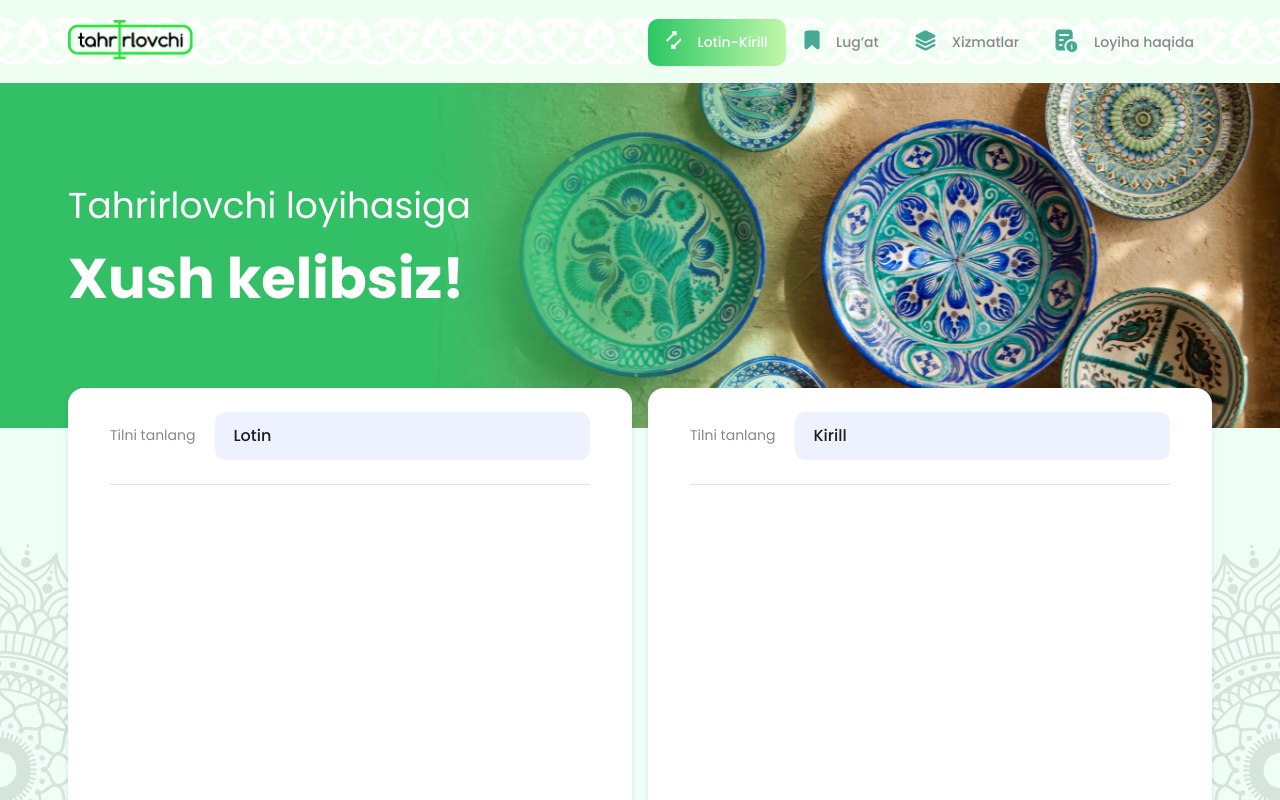
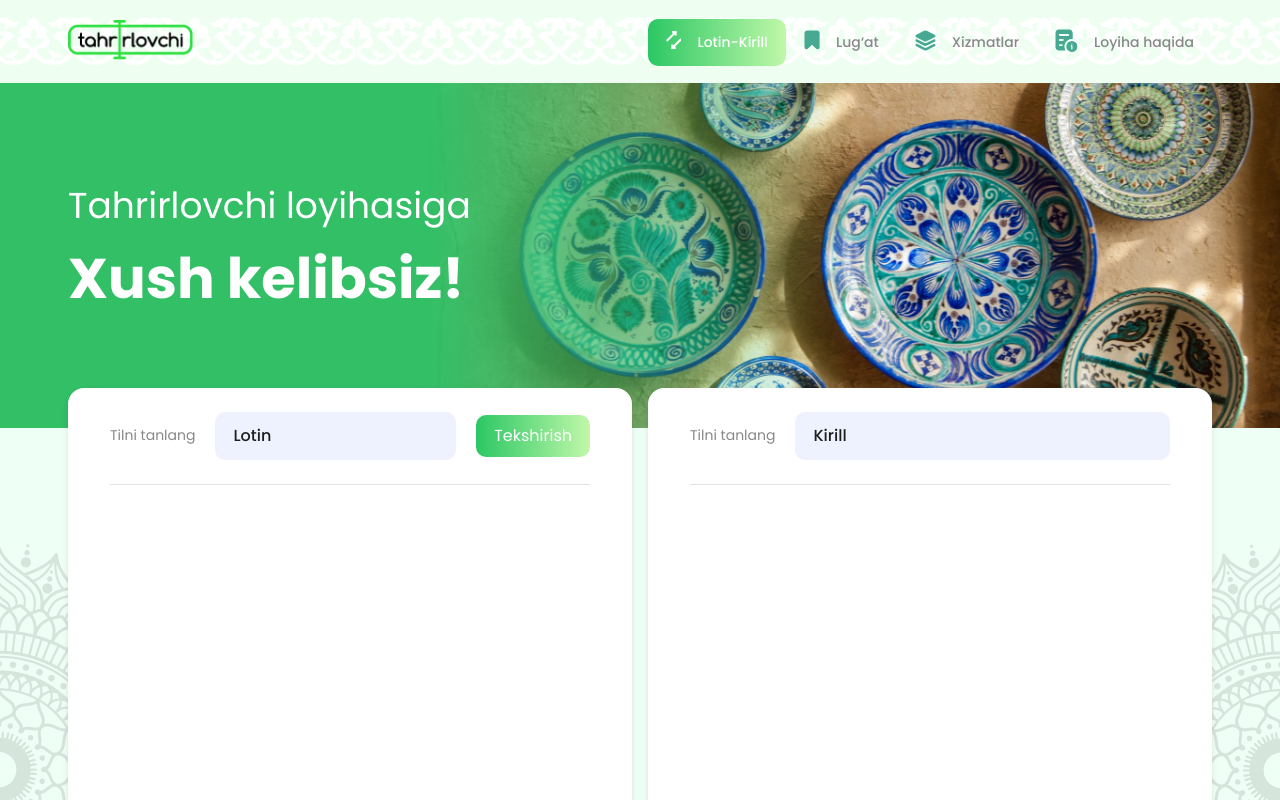
Before and after one commit to NurmuhammadovHojiakbar/tahrirlovchi, a React (Vite) app: page / in a window 1280 px wide. Shown: the top 800 px of the page. Built offline with nearby package versions, Linux system fonts and the light colour scheme.

Commit message:
add highlighter

```diff
--- a/src/components/about-app/index.jsx
+++ b/src/components/about-app/index.jsx
@@ -42,22 +42,22 @@ const AboutApp = () => {
           </p>
           <ul className="about-app__list">
             <li className="about-app__item">
-              Matn va so‘zlarni lotin-krill, kirill-lotin garafikasiga onlayn,
+              Matn va so‘zlarni lotin-krill, kirill-lotin grafikasiga onlayn,
               tez va bexato o‘girish;
             </li>
             <li className="about-app__item">
-              Matn va so‘zlarni yozilish jihatdan to‘g‘liginini tekshirish;
+              Matn va so‘zlarni yozilish jihatdan to‘g‘riliginini tekshirish;
             </li>
             <li className="about-app__item">
               Barcha yo‘nalishlardagi izohli lug‘atlar bazasi;
             </li>
             <li className="about-app__item">
-              Sonlarni lotin hamda kirill garafikasida tezkorlik bilan so‘zlarga
+              Sonlarni lotin hamda kirill grafikasida tezkorlik bilan so‘zlarga
               aylantirish;
             </li>
             <li className="about-app__item">
               Microsoft word hamda microsoft excel fayllarni lotin va kirill
-              garafikasida tezkorlik bilan o‘girish;
+              grafikasida tezkorlik bilan o‘girish;
             </li>
             <li className="about-app__item">
               Rasmlardan matnni ajratib olish.
--- a/src/components/dictionary/dictionary-list/index.jsx
+++ b/src/components/dictionary/dictionary-list/index.jsx
@@ -59,13 +59,13 @@ const DictionaryList = () => {
   return (
     <div className="dictionary-wrapper">
       <header className="dictionary-wrapper__header">
-        <h2 className="dictionary-wrapper__title">So’zni yozing</h2>
+        <h2 className="dictionary-wrapper__title">So‘zni yozing</h2>
         <div className="dictionary-wrapper__search">
           <label className="dictionary-wrapper__label">
             <input
               className="dictionary-wrapper__input"
               type="text"
-              placeholder="So’zni yozing"
+              placeholder="So‘zni yozing"
               value={search}
               onChange={(e) => setSearch(e.target.value)}
             />
--- a/src/components/editor/editor-header/index.jsx
+++ b/src/components/editor/editor-header/index.jsx
@@ -1,54 +1,70 @@
 import { useState } from "react";
 import { useDispatch, useSelector } from "react-redux";
 import PropTypes from "prop-types";
+import { EditorState } from "draft-js";
 import {
-  // updateErrorWords,
+  updateEditor,
+  updateErrorWords,
   updateLang,
 } from "../../../store/reducer/editor-slice";
-// import { useCheckContentMutation } from "../../../store/api";
-// import translate from "../../../utils/Translator";
-// import Swal from "sweetalert2";
+import { useCheckContentMutation } from "../../../store/api";
+import translate from "../../../utils/Translator";
+import Swal from "sweetalert2";
+import { generateDecorator } from "../../../utils/helpers";
 
 const EditorHeader = ({ pos }) => {
   const [open, setOpen] = useState(false);
-  const { isLatin /*content*/ } = useSelector((store) => store.editorState);
+  const { isLatin, content } = useSelector((store) => store.editorState);
   const dispatch = useDispatch();
-  // const [mutator] = useCheckContentMutation();
+  const [mutator] = useCheckContentMutation();
 
-  // const checkHandler = async (words) => {
-  //   try {
-  //     const res = mutator({
-  //       text: translate(words, true),
-  //     });
-  //     const data = await res.data;
-  //     console.log(data);
-  //     if (res.data?.length > 0) {
-  //       if (lang === "lotin") {
-  //         return dispatch(updateErrorWords(res.data));
-  //       }
-  //       const translatedErrors = res.data.map((el) => {
-  //         return {
-  //           word: translate(el.word),
-  //           suggestions: el.suggestions.map((el) => translate(el)),
-  //         };
-  //       });
-  //       return dispatch(updateErrorWords(translatedErrors));
-  //     }
-  //     Swal.fire({
-  //       title: "Muvaffaqiyatli!",
-  //       text: "Xato so‘z topilmadi! Davom ettirishni xohlaysizmi",
-  //       icon: "success",
-  //       confirmButtonText: "Ha",
-  //     });
-  //   } catch (err) {
-  //     Swal.fire({
-  //       title: "Xatolik!",
-  //       text: "Davom ettirishni xohlaysizmi",
-  //       icon: "error",
-  //       confirmButtonText: "Ha",
-  //     });
-  //   }
-  // };
+  const checkHandler = async (words) => {
+    try {
+      const res = await mutator({
+        text: translate(words, true),
+      });
+      const data = await res.data;
+      if (data?.length > 0) {
+        if (isLatin) {
+          dispatch(updateErrorWords(data));
+          return dispatch(
+            updateEditor(
+              EditorState.set(content, {
+                decorator: generateDecorator(data),
+              })
+            )
+          );
+        }
+        const translatedErrors = data.map((el) => {
+          return {
+            word: translate(el.word),
+            suggestions: el.suggestions.map((el) => translate(el)),
+          };
+        });
+        dispatch(updateErrorWords(translatedErrors));
+        return dispatch(
+          updateEditor(
+            EditorState.set(content, {
+              decorator: generateDecorator(translatedErrors),
+            })
+          )
+        );
+      }
+      Swal.fire({
+        title: "Muvaffaqiyatli!",
+        text: "Xato so‘z topilmadi! Davom ettirishni xohlaysizmi",
+        icon: "success",
+        confirmButtonText: "Ha",
+      });
+    } catch (err) {
+      Swal.fire({
+        title: "Xatolik!",
+        text: "Davom ettirishni xohlaysizmi",
+        icon: "error",
+        confirmButtonText: "Ha",
+      });
+    }
+  };
 
   const onChangeHandler = (bool) => {
     dispatch(updateLang(bool));
@@ -84,7 +100,7 @@ const EditorHeader = ({ pos }) => {
           </div>
         )}
       </div>
-      {/* {!pos && (
+      {!pos && (
         <button
           className="button-checker"
           onClick={() =>
@@ -93,7 +109,7 @@ const EditorHeader = ({ pos }) => {
         >
           Tekshirish
         </button>
-      )} */}
+      )}
     </header>
   );
 };
--- a/src/components/editor/editor.scss
+++ b/src/components/editor/editor.scss
@@ -58,3 +58,16 @@
         justify-content: flex-end;
     }
 }
+
+.button-checker{
+    padding: 12px 18px;
+    border-radius: 10px;
+    color: #fff;
+    background: linear-gradient(to right, #2BC764, #C0F8A9);
+    border: none;
+    outline: none;
+
+    &:active{
+        transform: scale(0.9);
+    }
+}
--- a/src/components/header/navigation/index.jsx
+++ b/src/components/header/navigation/index.jsx
@@ -12,7 +12,7 @@ const Navigation = () => {
     {
       id: 2,
       path: "/lugat",
-      title: "Lug’at",
+      title: "Lug‘at",
       icon: <DictIcon />,
     },
     {
--- /dev/null
+++ b/src/components/highlight/highlight.scss
@@ -0,0 +1,5 @@
+.highlight{
+    padding: 0 5px;
+    background-color: tomato;
+    color: #fff;
+}
--- /dev/null
+++ b/src/components/highlight/index.jsx
@@ -0,0 +1,12 @@
+import PropTypes from "prop-types";
+import "./highlight.scss";
+
+const SearchHighlight = ({ children }) => {
+  return <span className="highlight">{children}</span>;
+};
+
+SearchHighlight.propTypes = {
+  children: PropTypes.node,
+};
+
+export default SearchHighlight;
--- a/src/pages/dictionary/index.jsx
+++ b/src/pages/dictionary/index.jsx
@@ -4,7 +4,7 @@ import DictionaryWrapper from "../../components/dictionary";
 
 const Dictionary = () => {
   return (
-    <Page title="Lug’at - Tahrirlovchi">
+    <Page title="Lug‘at - Tahrirlovchi">
       <section className="dictionary">
         <Container style={{ background: "#eefff5", padding: "54px 0 74px" }}>
           <DictionaryWrapper />
--- a/src/store/reducer/editor-slice.jsx
+++ b/src/store/reducer/editor-slice.jsx
@@ -9,6 +9,7 @@ const initialState = {
     x: 0,
     y: 0,
   },
+  isSuggestions: false,
 };
 
 const editorSlice = createSlice({
--- a/src/utils/helpers.jsx
+++ b/src/utils/helpers.jsx
@@ -1,6 +1,7 @@
 // import Swal from "sweetalert2";
 
 import { CompositeDecorator } from "draft-js";
+import SearchHighlight from "../components/highlight";
 
 export const copyToClipboard = (text) => {
   try {
@@ -66,7 +67,7 @@ export const findWithRegex = (regex, contentBlock, callback) => {
   }
 };
 
-export const generateDecorator = (highlightTermsList, component) => {
+export const generateDecorator = (highlightTermsList) => {
   const decList = highlightTermsList.map((item) => {
     const regex = new RegExp(item?.word, "g");
     return {
@@ -75,7 +76,7 @@ export const generateDecorator = (highlightTermsList, component) => {
           findWithRegex(regex, contentBlock, callback);
         }
       },
-      component,
+      component: SearchHighlight,
     };
   });
   return new CompositeDecorator(decList);
```
